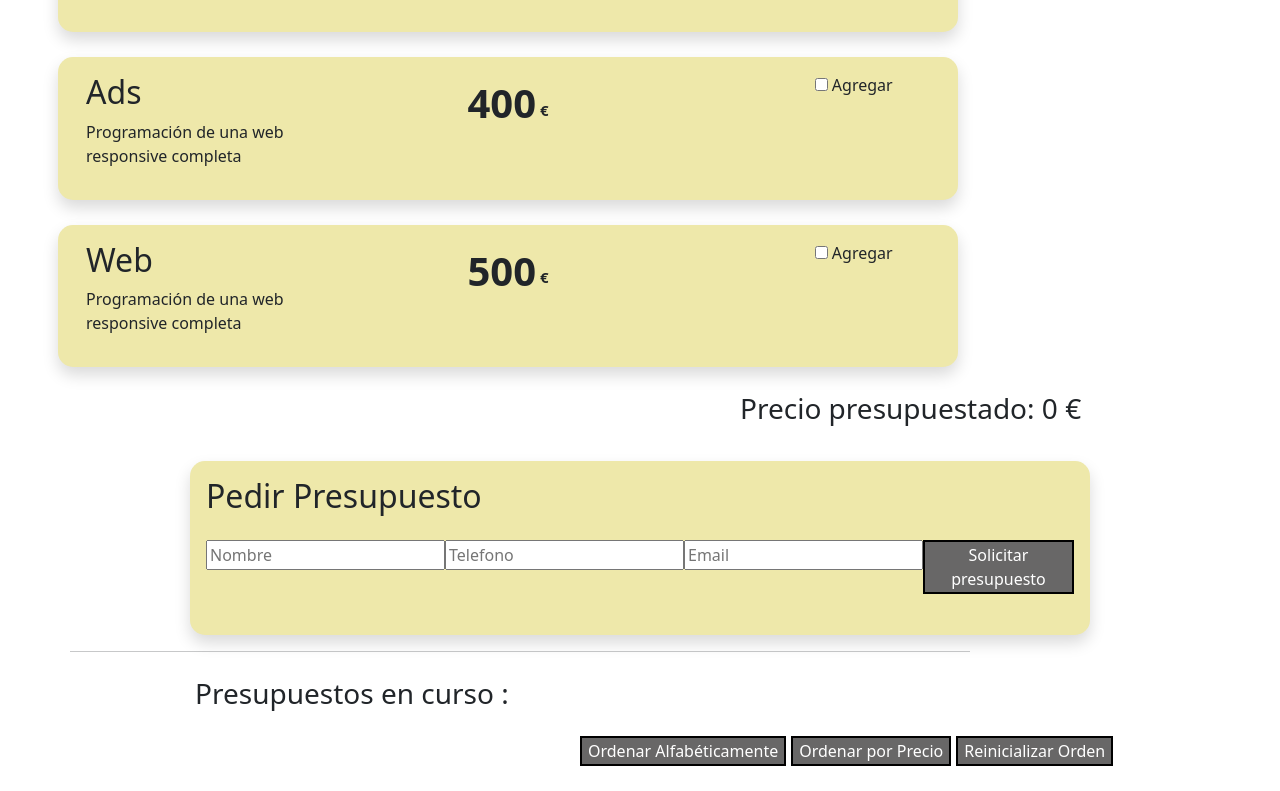
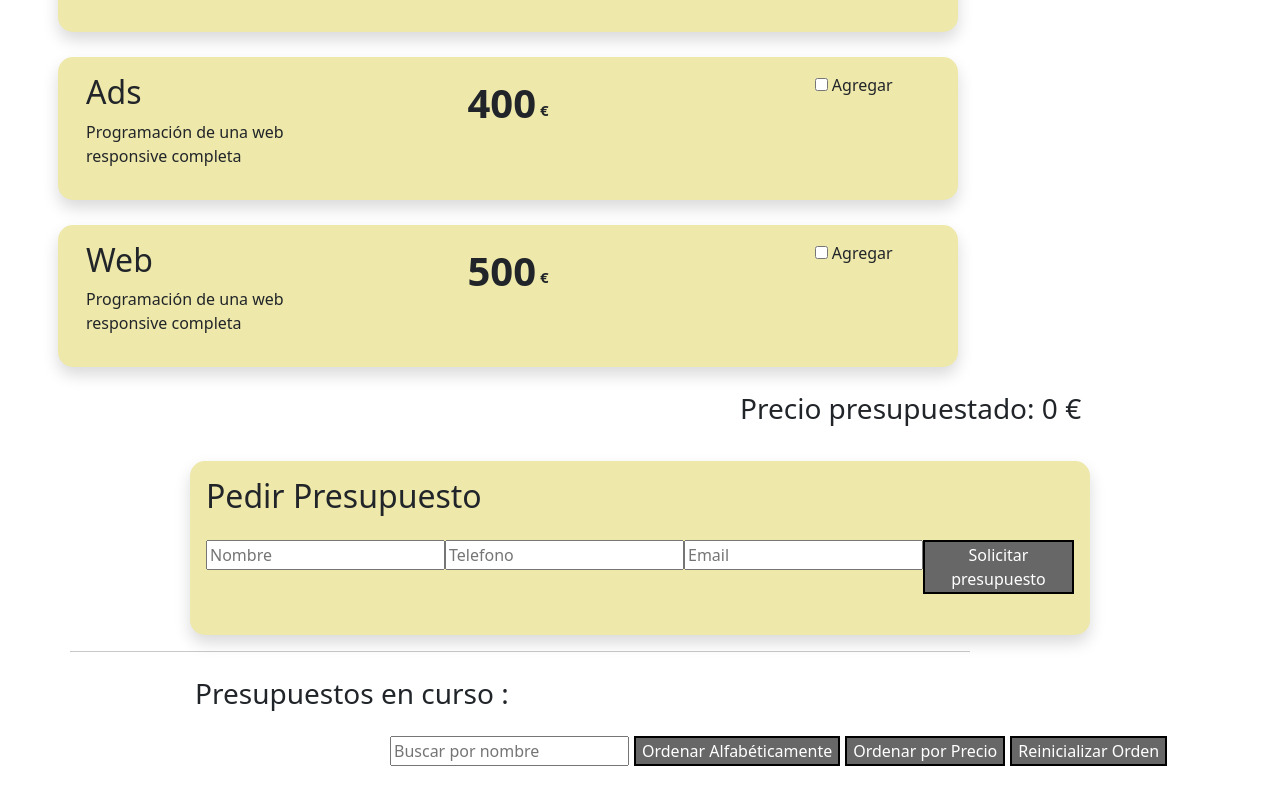
Before and after one commit to javijsgithub/sprint6, a React (Create React App) app in the folder presupuestos/: page /calculator in a window 1280 px wide. Shown: the part 504-1295 px from the top of the page. Built offline with nearby package versions, Linux system fonts and the light colour scheme.

Commit message:
Exercici 8

```diff
--- a/presupuestos/src/components/askBudget.jsx
+++ b/presupuestos/src/components/askBudget.jsx
@@ -8,6 +8,7 @@ function AskBudget({ totalPrice, resetPrice, webOptionsCost, seoChecked, adsChec
     const [emailCliente, setEmailCliente] = useState('');
     const [sortedBy, setSortedBy] = useState(null);
     const [originalPresupuestos, setOriginalPresupuestos] = useState([]);
+    const [buscarPorNombre, setBuscarPorNombre] = useState('');
 
     const nombreChange = (value) => {
         setNombreCliente(value);
@@ -55,7 +56,7 @@ function AskBudget({ totalPrice, resetPrice, webOptionsCost, seoChecked, adsChec
             return a.nombreCliente.localeCompare(b.nombreCliente);
         });
         setPresupuestos(sortedPresupuestos);
-        setSortedBy('Orden alfabetico');
+        setSortedBy(sortedBy);
       };
 
       const ordenarPorPrecio = () => {
@@ -63,13 +64,20 @@ function AskBudget({ totalPrice, resetPrice, webOptionsCost, seoChecked, adsChec
             return b.precioTotal - a.precioTotal;
         });
         setPresupuestos(sortedPresupuestos);
-        setSortedBy('Orden por precio mas elevado');
+        setSortedBy(sortedBy);
       };
 
       const reinicializarOrden = () => {
         setPresupuestos([...originalPresupuestos]);
-        setSortedBy(sortedBy);
       };
+
+      const nombreBuscar = (event) => {
+        setBuscarPorNombre(event.target.value);
+      };
+
+    const filteredPresupuestos = presupuestos.filter((presupuesto) =>
+        presupuesto.nombreCliente.toLowerCase().includes(buscarPorNombre.toLowerCase())
+    );
 
     return (
         <div className='container-budgets-list'>
@@ -110,13 +118,20 @@ function AskBudget({ totalPrice, resetPrice, webOptionsCost, seoChecked, adsChec
 
             <h3>Presupuestos en curso :</h3>
 
-            <div className='btn-search'>
+            <div className='buscar'>
+                <input
+                   type="text"
+                   className='input-buscar-nombre'
+                   placeholder="Buscar por nombre"
+                   value={buscarPorNombre}
+                   onChange={nombreBuscar}
+                />
                 <button className='btn-alphabetic' onClick={ordenarAlfabeticamente}>Ordenar Alfabéticamente</button>
                 <button className='btn-price' onClick={ordenarPorPrecio}>Ordenar por Precio</button>
                 <button className='btn-rein' onClick={reinicializarOrden}>Reinicializar Orden</button>
             </div>
 
-                     {presupuestos.map((presupuesto, index) => (
+                     {filteredPresupuestos.map((presupuesto, index) => (
                         <div key={index} className='container-list shadow p-3'>
 
                           <div className='col-4 col-info-cliente'>
--- a/presupuestos/src/styles/askBudget.css
+++ b/presupuestos/src/styles/askBudget.css
@@ -72,7 +72,7 @@ hr {
 }
 
 .btn-alphabetic {
-    margin-left: 510px;
+    margin-left: 5px;
     background-color:  rgb(104, 103, 103);
     color: white;
     border: 2px solid black
@@ -109,3 +109,7 @@ hr {
     border: 2px solid black;
     color: black;
 }
+
+.input-buscar-nombre {
+    margin-left: 320px;
+}
```
